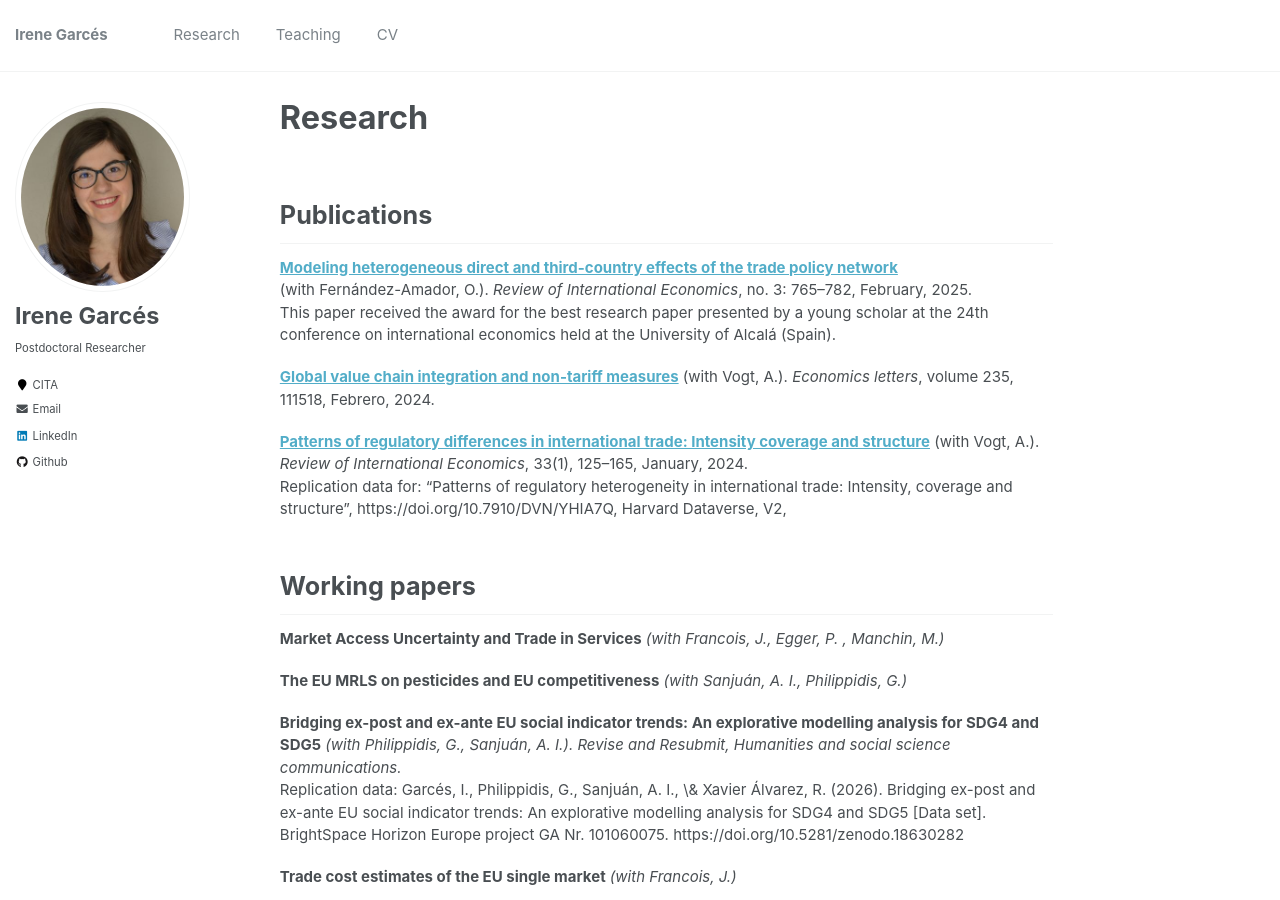
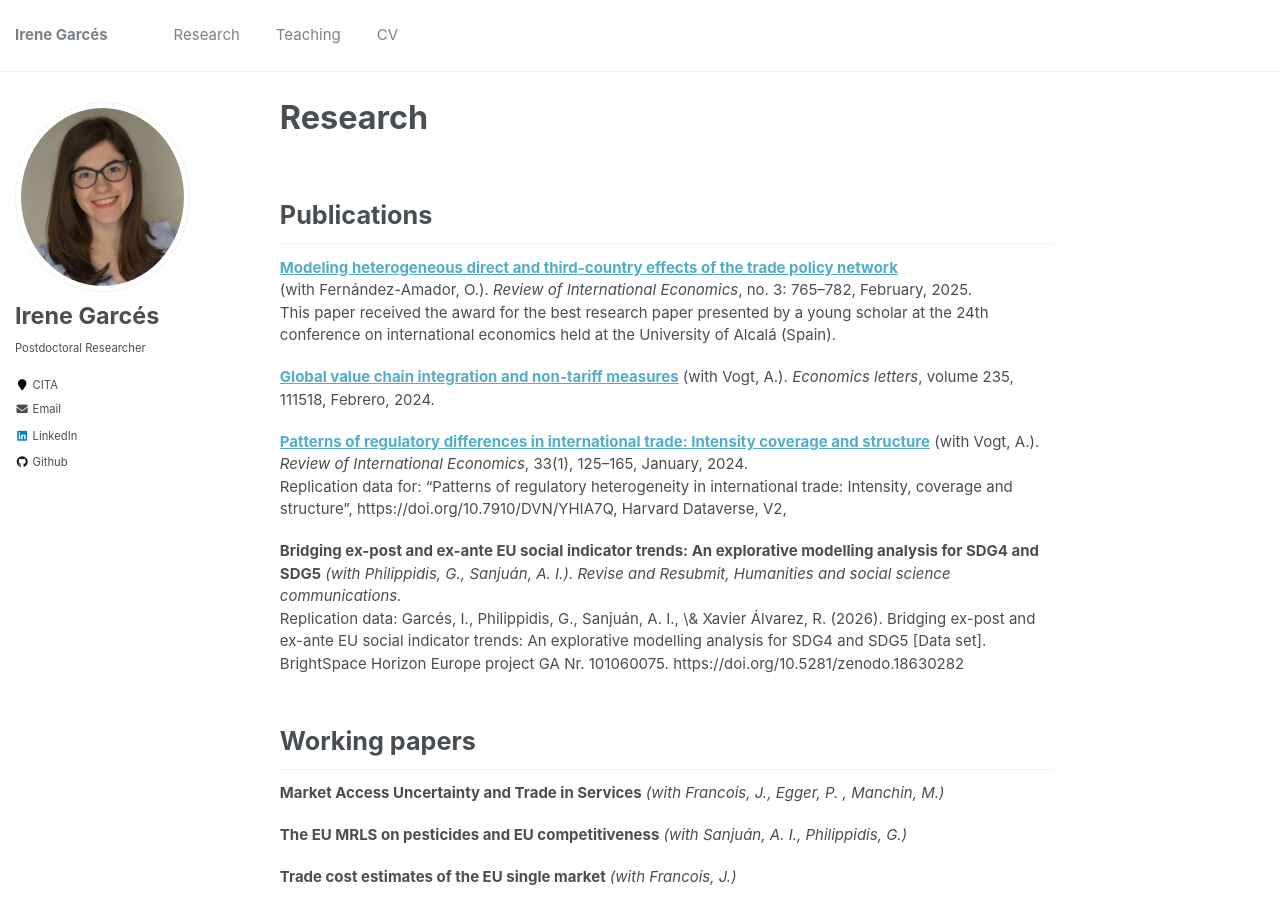
Before and after one commit to IreneGarces/irenegarces.github.io, a Jekyll site: the page built from _pages/research.md, in a window 1280 px wide and 900 px high. Built offline with Jekyll 4.4.1, drawn with Linux system fonts in a browser that asks for light colours; part of the change alters nothing that is shown.

```diff
--- a/_pages/research.md
+++ b/_pages/research.md
@@ -26,6 +26,10 @@ This paper received the award for the best research paper presented by a young s
 (with Vogt, A.). *Review of International Economics*, 33(1), 125–165, January, 2024. \\
  Replication data for: "Patterns of regulatory heterogeneity in international trade: Intensity, coverage and structure", https://doi.org/10.7910/DVN/YHIA7Q, Harvard Dataverse, V2,
 
+**Bridging ex-post and ex-ante EU social indicator trends: An explorative modelling analysis for SDG4 and SDG5**
+*(with  Philippidis, G., Sanjuán, A. I.). Revise and Resubmit, Humanities and social science communications.* \\
+Replication data: Garcés, I., Philippidis, G., Sanjuán, A. I., \& Xavier Álvarez, R. (2026). Bridging ex-post and ex-ante EU social indicator trends: An explorative modelling analysis for SDG4 and SDG5 [Data set]. BrightSpace Horizon Europe project GA Nr. 101060075. https://doi.org/10.5281/zenodo.18630282
+
 ## Working papers
 
 **Market Access Uncertainty and Trade in Services**
@@ -34,9 +38,7 @@ This paper received the award for the best research paper presented by a young s
 **The EU MRLS on pesticides and EU competitiveness**
 *(with Sanjuán, A. I., Philippidis, G.)*
 
-**Bridging ex-post and ex-ante EU social indicator trends: An explorative modelling analysis for SDG4 and SDG5**
-*(with  Philippidis, G., Sanjuán, A. I.). Revise and Resubmit, Humanities and social science communications.* \\
-Replication data: Garcés, I., Philippidis, G., Sanjuán, A. I., \& Xavier Álvarez, R. (2026). Bridging ex-post and ex-ante EU social indicator trends: An explorative modelling analysis for SDG4 and SDG5 [Data set]. BrightSpace Horizon Europe project GA Nr. 101060075. https://doi.org/10.5281/zenodo.18630282
+
 
 **Trade cost estimates of the EU single market**
 *(with  Francois, J.)*
```
